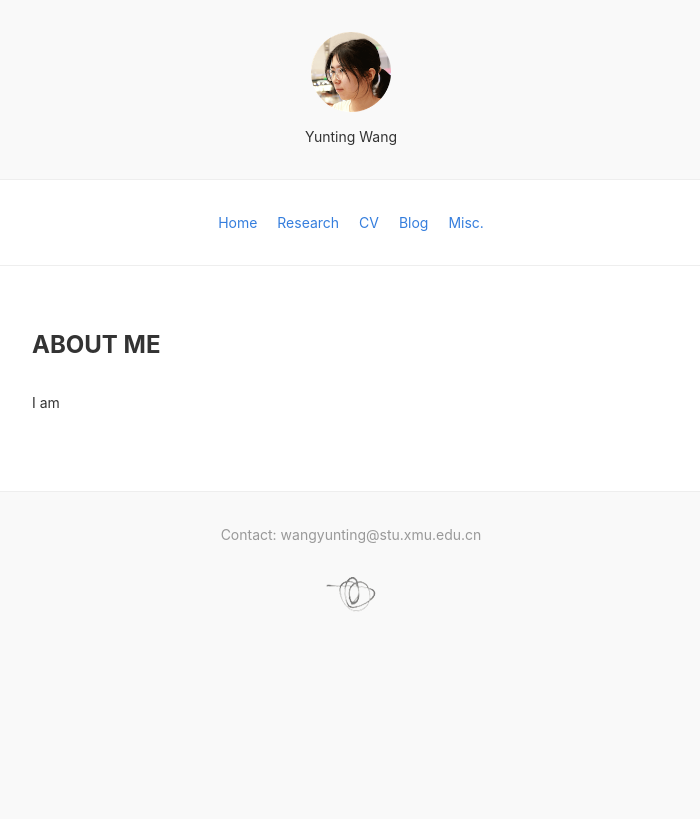
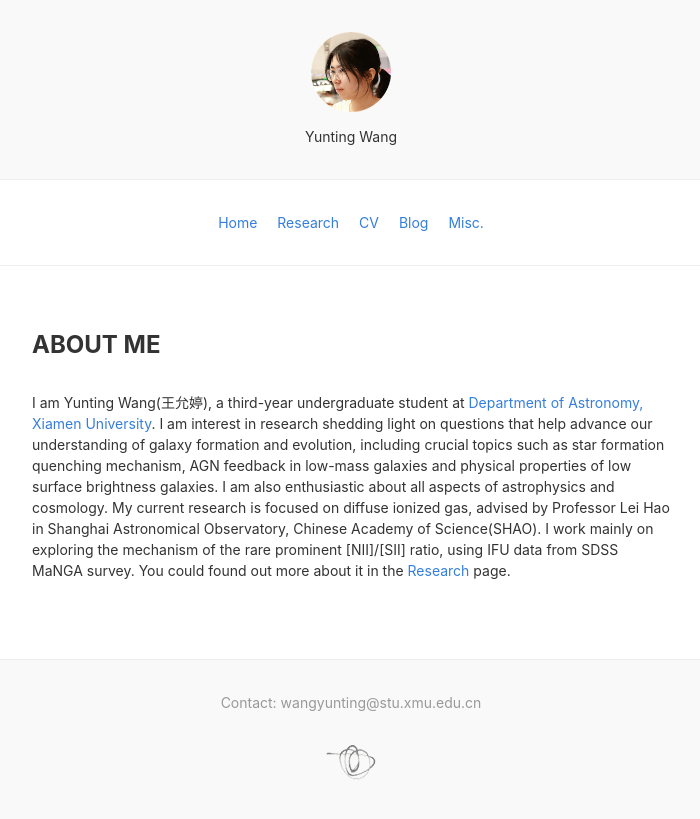
Before and after one commit to yunting-wang/yunting-wang.github.io, a Jekyll site: the page built from index.md, in a window 1280 px wide. Shown: the top 819 px of the page, without its empty margins (289-989 px from the left). Built offline with Jekyll 4.4.1, drawn with Linux system fonts in a browser that asks for light colours; nearby versions of some CDN libraries.

Commit message:
about me

```diff
--- a/index.md
+++ b/index.md
@@ -2,4 +2,6 @@
 title: About me
 ---
 
-I am
+I am Yunting Wang(王允婷), a third-year undergraduate student at [Department of Astronomy, Xiamen University](https://astro.xmu.edu.cn/en/HOME.htm).
+I am interest in research shedding light on questions that help advance our understanding of galaxy formation and evolution, including crucial topics such as star formation quenching mechanism, AGN feedback in low-mass galaxies and physical properties of low surface brightness galaxies. I am also enthusiastic about all aspects of astrophysics and cosmology.
+My current research is focused on diffuse ionized gas, advised by Professor Lei Hao in Shanghai Astronomical Observatory, Chinese Academy of Science(SHAO). I work mainly on exploring the mechanism of the rare prominent [NII]/[SII] ratio, using IFU data from SDSS MaNGA survey. You could found out more about it in the [Research](https://yunting-wang.github.io/Research_Summary.pdf) page.
```
